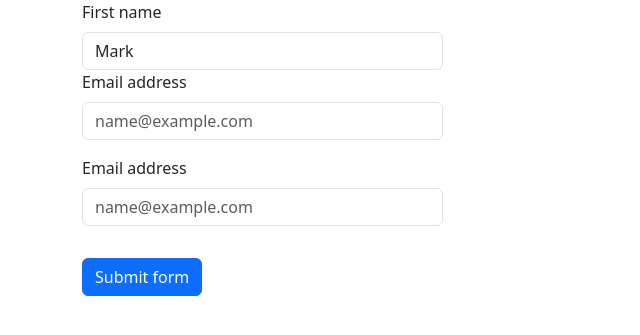
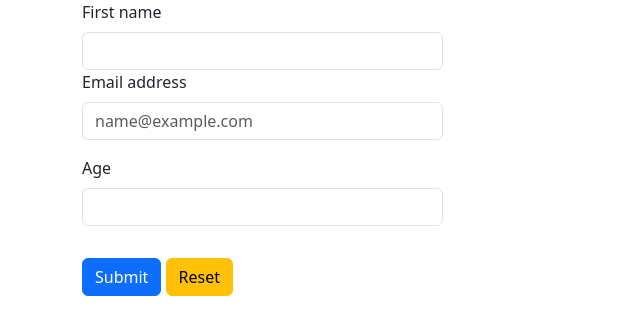
Before and after one commit to Tommaso-Panarotto/php-snacks-b1, a PHP site: page / in a window 1280 px wide. Shown: the top 335 px of the page, without its empty margins (0-640 px from the left). Run offline with PHP 8.4, Linux system fonts and the light colour scheme.

Commit message:
styled form

```diff
--- a/index.php
+++ b/index.php
@@ -18,25 +18,26 @@
  </head>
 
  <body>
-     <div class="container">
+     <div class="container" action="index.php" method="get">
          <form class="row g-3 needs-validation" novalidate>
              <div class="col-md-4">
                  <label for="firstName" class="form-label">First name</label>
-                 <input type="text" class="form-control" id="firstName" name="FirstName" value="Mark" required>
+                 <input type="text" class="form-control" id="firstName" name="FirstName" required>
                  <div class="valid-feedback">
                      Looks good!
                  </div>
                  <div class="mb-3">
-                     <label for="exampleFormControlInput1" class="form-label">Email address</label>
-                     <input type="email" class="form-control" id="exampleFormControlInput1" placeholder="name@example.com">
+                     <label for="email" class="form-label">Email address</label>
+                     <input type="email" class="form-control" id="email" name="Email" placeholder="name@example.com" required>
                  </div>
                  <div class="mb-3">
-                     <label for="exampleFormControlInput1" class="form-label">Email address</label>
-                     <input type="email" class="form-control" id="exampleFormControlInput1" placeholder="name@example.com">
+                     <label for="age" class="form-label">Age</label>
+                     <input type="number" class="form-control" id="age" name="Age" required>
                  </div>
              </div>
              <div class="col-12">
-                 <button class="btn btn-primary" type="submit">Submit form</button>
+                 <button class="btn btn-primary" type="submit">Submit</button>
+                 <button class="btn btn-primary btn-warning" type="reset">Reset</button>
              </div>
          </form>
 
```
